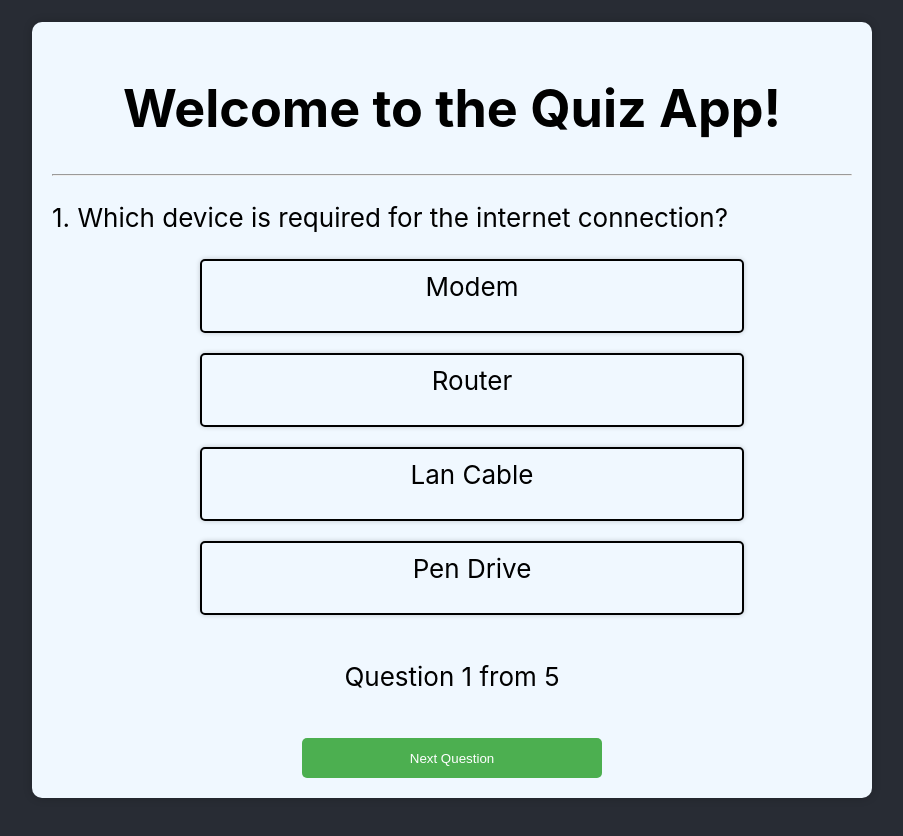
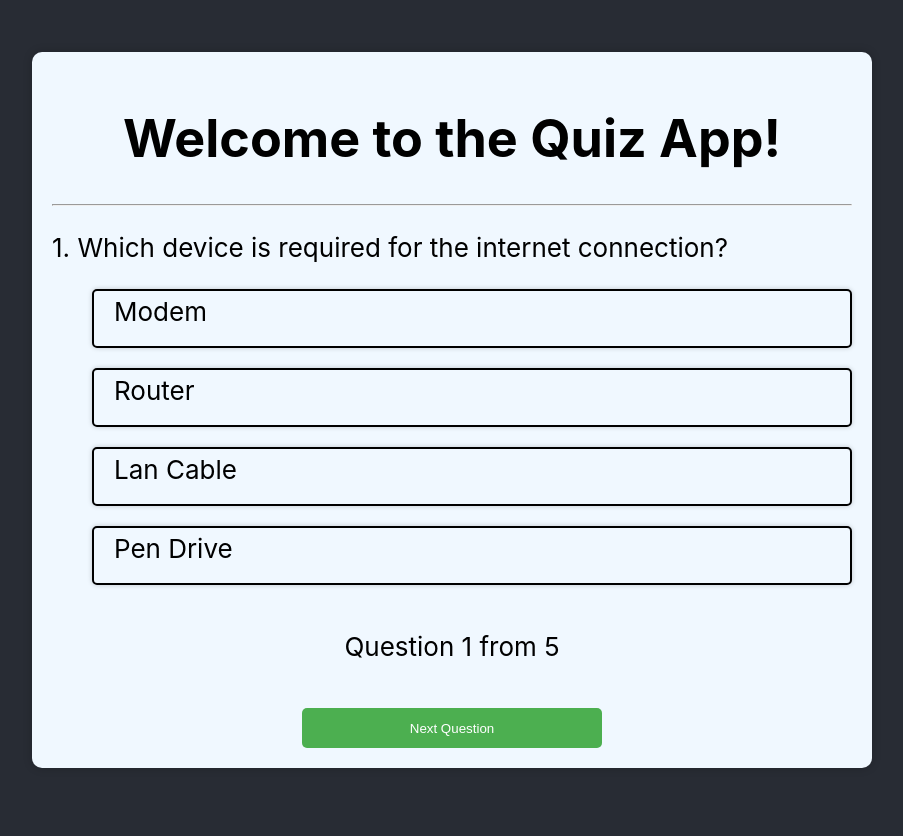
Before and after one commit to feras-alkilani/Quiz-App, a React (Create React App) app: page / in a window 1280 px wide. Shown: the top 836 px of the page, without its empty margins (188-1091 px from the left). Built offline with nearby package versions, Linux system fonts and the light colour scheme.

Commit message:
Update Questions.css

```diff
--- a/src/components/Questions.css
+++ b/src/components/Questions.css
@@ -24,24 +24,21 @@
 .options {
   display: flex;
   flex-direction: column;
-  align-items: center; /* Center the <li> elements horizontally */
-  justify-content: center; /* Center the <li> elements vertically */
   margin-top: 20px;
 }
 
 .options li {
-  width: 100%; /* Ensure the <li> element takes full width of its container */
-  max-width: 500px; /* Restrict the maximum width of each <li> */
-  text-align: center; /* Center text inside each <li> */
   margin-bottom: 20px;
   height: 50px;
   border: 2px solid black;
   list-style-type: none;
-  padding: 10px 20px;
+  text-align: left;
+  padding-left: 20px;
   cursor: pointer;
   transition: background-color 0.3s ease;
   border-radius: 5px;
   box-shadow: 0px 0px 5px rgba(0, 0, 0, 0.2);
+  padding-top: 5px;
 }
 
 .result {
```
